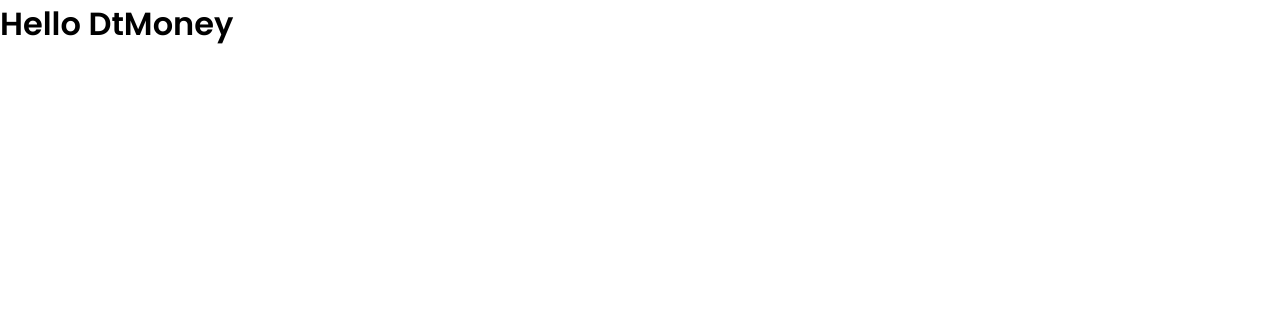
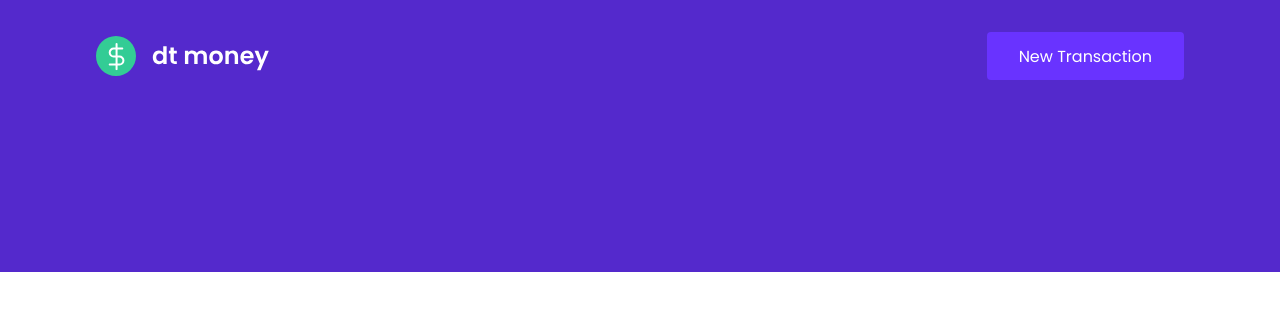
Before and after one commit to tvaditya/react02dtmoney, a React (Create React App) app: page / in a window 1280 px wide. Shown: the top 310 px of the page. Built offline with nearby package versions, Linux system fonts and the light colour scheme.

Commit message:
Header component created

```diff
--- a/src/App.tsx
+++ b/src/App.tsx
@@ -1,10 +1,11 @@
 import { GlobalStyle} from "./styles/global";
+import {Header} from "./components/Header";
 
 export function App() {
   return (
-    <div className="App">
-      <h1>Hello DtMoney</h1>
-        <GlobalStyle />
-    </div>
+    <>
+      <Header />
+      <GlobalStyle />
+    </>
   );
 }
--- /dev/null
+++ b/src/components/Header/index.tsx
@@ -0,0 +1,15 @@
+import logoImg from '../../assets/logo.svg'
+import { Container, Content } from './styles'
+
+export function Header() {
+    return (
+        <Container>
+            <Content>
+                <img src={logoImg} alt="dt money"/>
+                <button type={"button"}>
+                    New Transaction
+                </button>
+            </Content>
+        </Container>
+    )
+}
--- /dev/null
+++ b/src/components/Header/styles.ts
@@ -0,0 +1,31 @@
+import styled from 'styled-components';
+
+export const Container = styled.header`
+    background: var(--blue);
+`;
+
+export const Content = styled.div`
+  max-width: 1120px;
+  margin: 0 auto;
+
+  padding: 2rem 1rem 12rem;
+  display: flex;
+  align-items: center;
+  justify-content: space-between;
+
+  button {
+    font-size: 1rem;
+    color: #FFFFFF;
+    background: var(--blue-light);
+    border: 0;
+    padding: 0 2rem;
+    border-radius: 0.25rem;
+    height: 3rem;
+
+    transition: filter 0.2s;
+
+    &:hover {
+      filter: brightness(0.9)
+    }
+  }
+`;
```
